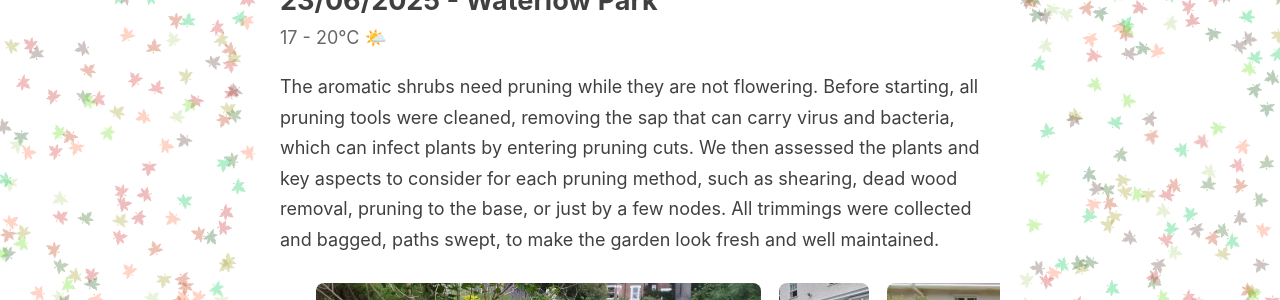
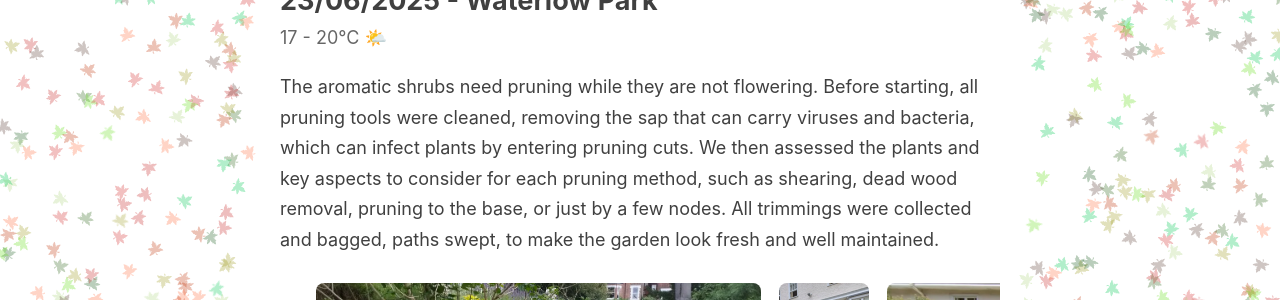
Before and after one commit to djleite/djleite.github.io, a Jekyll site: the page built from _pages/volunteering.md, in a window 1280 px wide. Shown: the part 274-574 px from the top of the page. Built offline with Jekyll 4.4.1, drawn with Linux system fonts in a browser that asks for light colours; nearby versions of some CDN libraries.

Commit message:
add volunteering log

```diff
--- a/_data/volunteering.yaml
+++ b/_data/volunteering.yaml
@@ -1,7 +1,7 @@
 - date: 23/06/2025
   site: Waterlow Park
   weather: 17 - 20°C 🌤️
-  text: The aromatic shrubs need pruning while they are not flowering. Before starting, all pruning tools were cleaned, removing the sap that can carry virus and bacteria, which can infect plants by entering pruning cuts. We then assessed the plants and key aspects to consider for each pruning method, such as shearing, dead wood removal, pruning to the base, or just by a few nodes. All trimmings were collected and bagged, paths swept, to make the garden look fresh and well maintained.
+  text: The aromatic shrubs need pruning while they are not flowering. Before starting, all pruning tools were cleaned, removing the sap that can carry viruses and bacteria, which can infect plants by entering pruning cuts. We then assessed the plants and key aspects to consider for each pruning method, such as shearing, dead wood removal, pruning to the base, or just by a few nodes. All trimmings were collected and bagged, paths swept, to make the garden look fresh and well maintained.
   pictures: /images/vol/2025-06-23-image-10.webp, /images/vol/2025-06-23-image-11.webp, /images/vol/2025-06-23-image-09.webp, /images/vol/2025-06-23-image-06.webp, /images/vol/2025-06-23-image-05.webp, /images/vol/2025-06-23-image-04.webp, /images/vol/2025-06-23-image-01.webp
 
 - date: 17/06/2025
```
